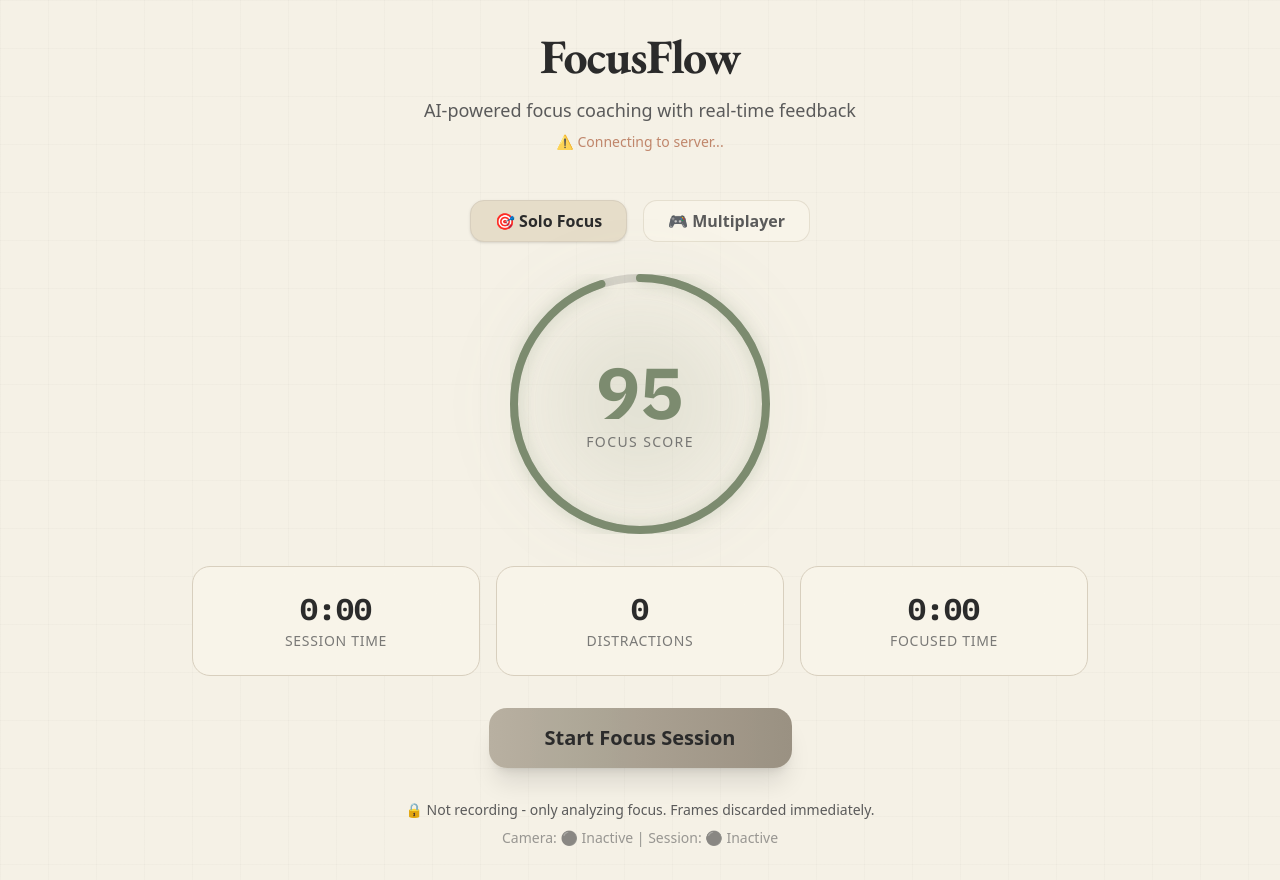
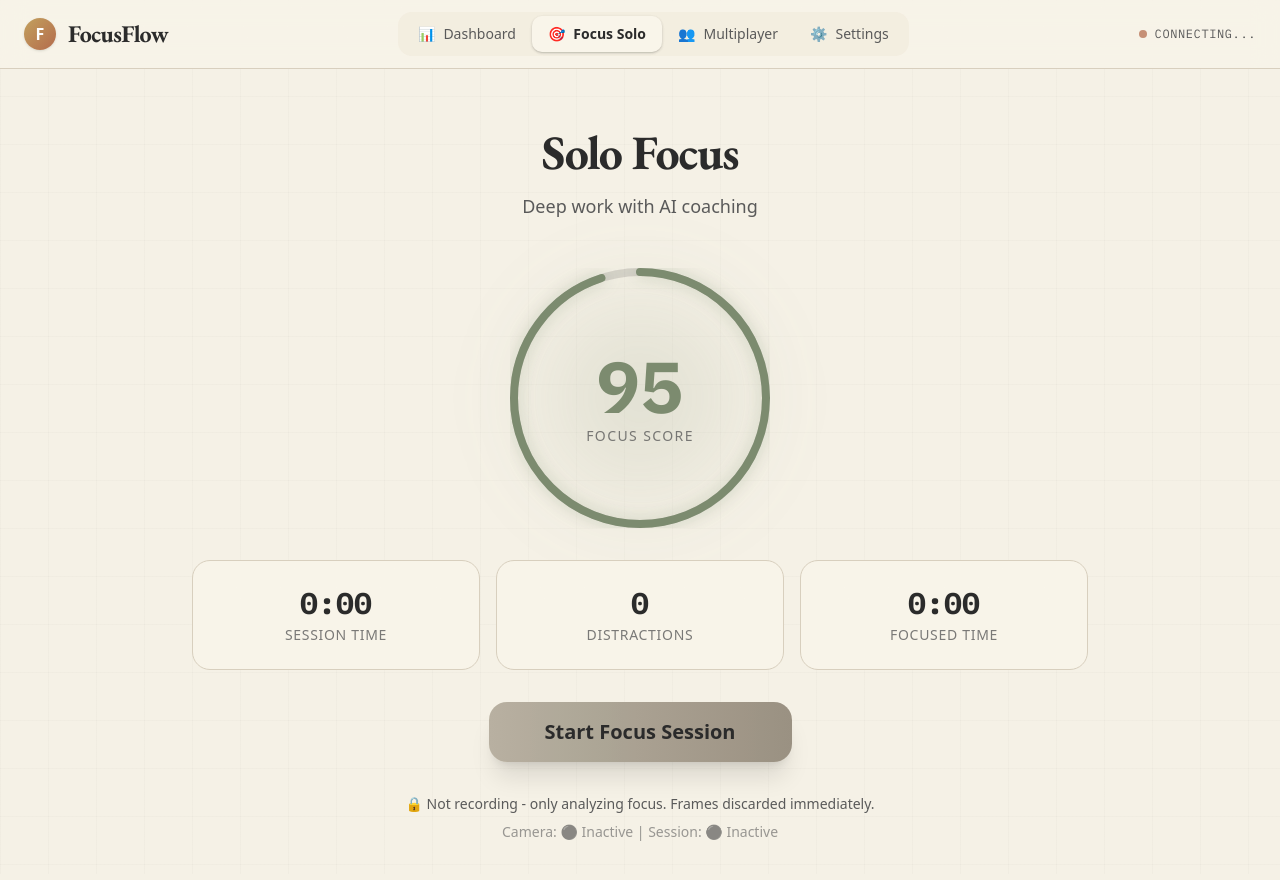
Before and after one commit to NewdlDewdl/hacklahoma-focusflow, a Next.js app in the folder frontend/: page / in a window 1280 px wide. Built offline with nearby package versions, Linux system fonts and the light colour scheme; no server answers; a web font is replaced by a local one.

Commit message:
[UI] Implemented Nav Bar (Phase 3)

```diff
--- a/frontend/app/page.tsx
+++ b/frontend/app/page.tsx
@@ -12,6 +12,9 @@ import { FocusScoreRing } from '@/components/FocusScoreRing';
 import { RoomLobby } from '@/components/RoomLobby';
 import { RoomLeaderboard } from '@/components/RoomLeaderboard';
 import { StatCard } from '@/components/StatCard';
+import { NavBar } from '@/components/NavBar';
+
+type Tab = 'dashboard' | 'solo' | 'multiplayer' | 'settings';
 
 export default function Home() {
   const { socket, isConnected, joinSession, onFocusUpdate, onNudge } = useSocket();
@@ -24,7 +27,7 @@ export default function Home() {
   const [lastNudge, setLastNudge] = useState<string | null>(null);
   const [tokensEarned, setTokensEarned] = useState<number | null>(null);
   const [focusHistory, setFocusHistory] = useState<{ time: string; score: number; nudge?: boolean }[]>([]);
-  const [mode, setMode] = useState<'solo' | 'multiplayer'>('solo');
+  const [activeTab, setActiveTab] = useState<Tab>('solo');
   const [displayName, setDisplayName] = useState('');
   const [userId] = useState(() => typeof window !== 'undefined' ? `user_${Math.random().toString(36).slice(2, 8)}` : 'user_anon');
 
@@ -178,7 +181,7 @@ export default function Home() {
   const handleLeaveRoom = async () => {
     if (room) {
       await leaveRoom(room.id, userId);
-      setMode('solo');
+      setActiveTab('solo');
     }
   };
 
@@ -242,50 +245,74 @@ export default function Home() {
 
   return (
     <main className="min-h-screen bg-background map-lines p-8 text-foreground">
-      <div className="max-w-4xl mx-auto">
-        {/* Header */}
-        <div className="text-center mb-12">
-          <h1 className="text-5xl font-bold text-foreground mb-4 tracking-tight font-title-serif">
-            FocusFlow
-          </h1>
-          <p className="text-[color:var(--muted-foreground)] text-lg">
-            AI-powered focus coaching with real-time feedback
-          </p>
-          {!isConnected && (
-            <div className="mt-2 text-sm text-[#B36B4C]/80">
-              ⚠️ Connecting to server...
+      <NavBar
+        activeTab={activeTab}
+        onTabChange={(tab) => {
+          setActiveTab(tab);
+          if (tab === 'multiplayer') fetchLobby();
+        }}
+        isConnected={isConnected}
+      />
+
+      <div className="max-w-4xl mx-auto pt-24">
+        {/* Dashboard Placeholder */}
+        {activeTab === 'dashboard' && (
+          <div className="text-center py-12">
+            <h2 className="text-4xl font-bold mb-4 font-title-serif">Your Dashboard</h2>
+            <div className="grid grid-cols-2 gap-6 max-w-2xl mx-auto">
+              <div className="bg-card paper-texture p-6 rounded-2xl border border-border">
+                <div className="text-3xl font-bold mb-1">7</div>
+                <div className="text-sm text-muted-foreground uppercase tracking-wider">Day Streak</div>
               </div>
-          )}
+              <div className="bg-card paper-texture p-6 rounded-2xl border border-border">
+                <div className="text-3xl font-bold mb-1">1,240</div>
+                <div className="text-sm text-muted-foreground uppercase tracking-wider">Total Focus Minutes</div>
               </div>
-
-        {/* Mode Toggle (only when not in active session) */}
-        {!isActive && (
-          <div className="flex justify-center gap-4 mb-8">
-            <button
-              onClick={() => setMode('solo')}
-              className={`px-6 py-2 rounded-xl font-semibold transition-all border ${
-                mode === 'solo'
-                  ? 'bg-[color:var(--accent)] text-[color:var(--foreground)] border-[color:var(--border)] shadow-sm'
-                  : 'bg-[color:var(--card)]/70 text-[color:var(--muted-foreground)] border-[color:var(--border)]/60 hover:bg-[color:var(--card)]'
-              }`}
-            >
-              🎯 Solo Focus
-            </button>
-            <button
-              onClick={() => { setMode('multiplayer'); fetchLobby(); }}
-              className={`px-6 py-2 rounded-xl font-semibold transition-all border ${
-                mode === 'multiplayer'
-                  ? 'bg-[color:var(--accent)] text-[color:var(--foreground)] border-[color:var(--border)] shadow-sm'
-                  : 'bg-[color:var(--card)]/70 text-[color:var(--muted-foreground)] border-[color:var(--border)]/60 hover:bg-[color:var(--card)]'
-              }`}
-            >
-              🎮 Multiplayer
-            </button>
+            </div>
+            <p className="mt-8 text-muted-foreground">More stats coming soon...</p>
           </div>
         )}
 
-        {/* Display Name Input (multiplayer) */}
-        {mode === 'multiplayer' && !isInRoom && !isActive && (
+        {/* Settings Placeholder */}
+        {activeTab === 'settings' && (
+          <div className="text-center py-12">
+            <h2 className="text-3xl font-bold mb-4 font-title-serif">Settings</h2>
+            <div className="max-w-md mx-auto bg-card paper-texture p-8 rounded-2xl border border-border">
+              <div className="flex justify-between items-center mb-4">
+                <span>Dark Mode</span>
+                <span className="text-muted-foreground text-sm">System Default</span>
+              </div>
+              <div className="flex justify-between items-center mb-4">
+                <span>Camera Source</span>
+                <span className="text-muted-foreground text-sm">FaceTime HD</span>
+              </div>
+              <div className="flex justify-between items-center">
+                <span>Notifications</span>
+                <span className="text-green-600 font-bold">Enabled</span>
+              </div>
+            </div>
+          </div>
+        )}
+
+        {/* Solo & Multiplayer Content */}
+        {(activeTab === 'solo' || activeTab === 'multiplayer') && (
+          <>
+            {/* Header - only show if not active session */}
+            {!isActive && (
+              <div className="text-center mb-12">
+                <h1 className="text-5xl font-bold text-foreground mb-4 tracking-tight font-title-serif">
+                  {activeTab === 'solo' ? 'Solo Focus' : 'Multiplayer Arena'}
+                </h1>
+                <p className="text-[color:var(--muted-foreground)] text-lg">
+                  {activeTab === 'solo'
+                    ? 'Deep work with AI coaching'
+                    : 'Compete with friends in real-time'}
+                </p>
+              </div>
+            )}
+
+            {/* Display Name Input (multiplayer setup) */}
+            {activeTab === 'multiplayer' && !isInRoom && !isActive && (
               <div className="mb-6">
                 <input
                   type="text"
@@ -298,8 +325,8 @@ export default function Home() {
               </div>
             )}
 
-        {/* Room Lobby (multiplayer, not yet in room) */}
-        {mode === 'multiplayer' && !isInRoom && !isActive && (
+            {/* Room Lobby (multiplayer setup) */}
+            {activeTab === 'multiplayer' && !isInRoom && !isActive && (
               <div className="mb-8">
                 <RoomLobby
                   lobby={lobby}
@@ -310,8 +337,8 @@ export default function Home() {
               </div>
             )}
 
-        {/* Room Leaderboard (in room, during session) */}
-        {isInRoom && room && (
+            {/* Room Leaderboard (multiplayer active) */}
+            {activeTab === 'multiplayer' && isInRoom && room && (
               <div className="mb-6">
                 <RoomLeaderboard
                   roomName={room.name}
@@ -339,24 +366,29 @@ export default function Home() {
               <canvas ref={canvasRef} />
             </div>
 
-        {/* Focus Score Ring — hide in multiplayer lobby when not in session */}
-        <div className={`flex justify-center mb-8 ${mode === 'multiplayer' && !isInRoom && !isActive ? 'hidden' : ''}`}>
+            {/* Focus Score Ring */}
+            {/* Show in Solo (always if active, or setup) AND Multiplayer (only if active/in-room) */}
+            <div className={`flex justify-center mb-8 ${
+              (activeTab === 'multiplayer' && !isInRoom && !isActive) ? 'hidden' : ''
+            }`}>
               <FocusScoreRing score={focusScore} size={260} />
             </div>
 
-        {/* Session Stats — hide in multiplayer lobby */}
-        <div className={`grid grid-cols-3 gap-4 mb-8 ${mode === 'multiplayer' && !isInRoom && !isActive ? 'hidden' : ''}`}>
+            {/* Session Stats */}
+            <div className={`grid grid-cols-3 gap-4 mb-8 ${
+              (activeTab === 'multiplayer' && !isInRoom && !isActive) ? 'hidden' : ''
+            }`}>
               <StatCard value={formatTime(sessionTime)} label="Session Time" delay={0.1} />
               <StatCard value={distractionCount} label="Distractions" delay={0.2} />
               <StatCard value={formatTime(Math.floor(sessionTime * focusScore / 100))} label="Focused Time" delay={0.3} />
             </div>
 
-        {/* Focus Timeline Chart (only show during active session with history) */}
+            {/* Focus Timeline Chart */}
             {isActive && focusHistory.length > 0 && (
               <FocusChart data={focusHistory} className="mb-8" />
             )}
 
-        {/* Tokens Earned (after session ends) */}
+            {/* Tokens Earned */}
             {tokensEarned !== null && (
               <div className="mb-6 bg-[#7C8B6F]/15 border border-[#7C8B6F]/40 rounded-2xl p-6 text-center paper-texture">
                 <p className="text-[color:var(--foreground)] text-2xl font-bold mb-2">
@@ -371,6 +403,27 @@ export default function Home() {
             {/* Session Controls */}
             <div className="flex gap-4 justify-center">
               {!isActive ? (
+                // Only show Start button if NOT in multiplayer lobby (lobby handles its own join)
+                // Actually multiplayer lobby joins a ROOM, but the SESSION starts when?
+                // The current logic: join room -> session starts?
+                // Re-reading handleJoinRoom: it just joins room.
+                // The room logic in backend probably handles start?
+                // Wait, handleStartSession starts a SOLO session.
+                // Does multiplayer have a "Start" button?
+                // In previous logic: "Start Focus Session" was shown when !isActive.
+                // If in multiplayer room, do we show "Start"?
+                // The RoomLeaderboard is shown if isInRoom.
+                // Logic seems: Join Room -> Active?
+                // Let's check handleJoinRoom again.
+                // It just joins socket room.
+                // isActive comes from useFocusSession hook.
+                // Multiplayer might need a "Ready" check or auto-start.
+                // For now, I'll hide "Start Focus Session" button if activeTab is multiplayer.
+                // Users in multiplayer join room and maybe session starts automatically?
+                // Or maybe they click "Start" individually?
+                // The previous code showed "Start Focus Session" for everyone if !isActive.
+                // But in multiplayer, you join a room first.
+                activeTab === 'solo' && (
                   <motion.button
                     onClick={handleStartSession}
                     disabled={!isConnected}
@@ -385,6 +438,7 @@ export default function Home() {
                       transition={{ duration: 2.5, repeat: Infinity, ease: 'easeInOut' }}
                     />
                   </motion.button>
+                )
               ) : (
                 <motion.button
                   onClick={handleEndSession}
@@ -405,6 +459,8 @@ export default function Home() {
                 Session: {isActive ? '🟢 Active' : '⚫ Inactive'}
               </p>
             </div>
+          </>
+        )}
       </div>
     </main>
   );
--- /dev/null
+++ b/frontend/components/NavBar.tsx
@@ -0,0 +1,69 @@
+'use client';
+
+import { motion } from 'framer-motion';
+
+type Tab = 'dashboard' | 'solo' | 'multiplayer' | 'settings';
+
+interface NavBarProps {
+  activeTab: Tab;
+  onTabChange: (tab: Tab) => void;
+  isConnected: boolean;
+}
+
+export function NavBar({ activeTab, onTabChange, isConnected }: NavBarProps) {
+  const tabs: { id: Tab; label: string; icon: string }[] = [
+    { id: 'dashboard', label: 'Dashboard', icon: '📊' },
+    { id: 'solo', label: 'Focus Solo', icon: '🎯' },
+    { id: 'multiplayer', label: 'Multiplayer', icon: '👥' },
+    { id: 'settings', label: 'Settings', icon: '⚙️' },
+  ];
+
+  return (
+    <nav className="fixed top-0 left-0 right-0 z-50 bg-card/80 backdrop-blur-md border-b border-border paper-texture px-6 py-3 flex items-center justify-between">
+      {/* Brand */}
+      <div className="flex items-center gap-3">
+        <div className="w-8 h-8 rounded-full bg-gradient-to-br from-[#C2A15E] to-[#B36B4C] flex items-center justify-center text-white font-bold shadow-sm">
+          F
+        </div>
+        <span className="font-title-serif text-2xl font-bold text-foreground tracking-tight">
+          FocusFlow
+        </span>
+      </div>
+
+      {/* Tabs */}
+      <div className="flex bg-secondary/50 p-1 rounded-xl">
+        {tabs.map((tab) => (
+          <button
+            key={tab.id}
+            onClick={() => onTabChange(tab.id)}
+            className={`relative px-4 py-2 rounded-lg text-sm font-medium transition-all duration-200 ${
+              activeTab === tab.id
+                ? 'text-foreground font-semibold shadow-sm'
+                : 'text-muted-foreground hover:text-foreground hover:bg-white/10'
+            }`}
+          >
+            {activeTab === tab.id && (
+              <motion.div
+                layoutId="activeTab"
+                className="absolute inset-0 bg-card rounded-lg shadow-sm"
+                transition={{ type: 'spring', bounce: 0.2, duration: 0.6 }}
+              />
+            )}
+            <span className="relative z-10 flex items-center gap-2">
+              <span>{tab.icon}</span>
+              {tab.label}
+            </span>
+          </button>
+        ))}
+      </div>
+
+      {/* Connection Status */}
+      <div className="flex items-center gap-2">
+        <div className={`w-2 h-2 rounded-full ${isConnected ? 'bg-[#7C8B6F] shadow-[0_0_8px_rgba(124,139,111,0.6)]' : 'bg-[#B36B4C] animate-pulse'}`} />
+        <span className="text-xs font-mono text-muted-foreground uppercase tracking-wider">
+          {isConnected ? 'Connected' : 'Connecting...'}
+        </span>
+      </div>
+    </nav>
+  );
+}
```
Lines whose indentation alone changed are shown as unchanged.
